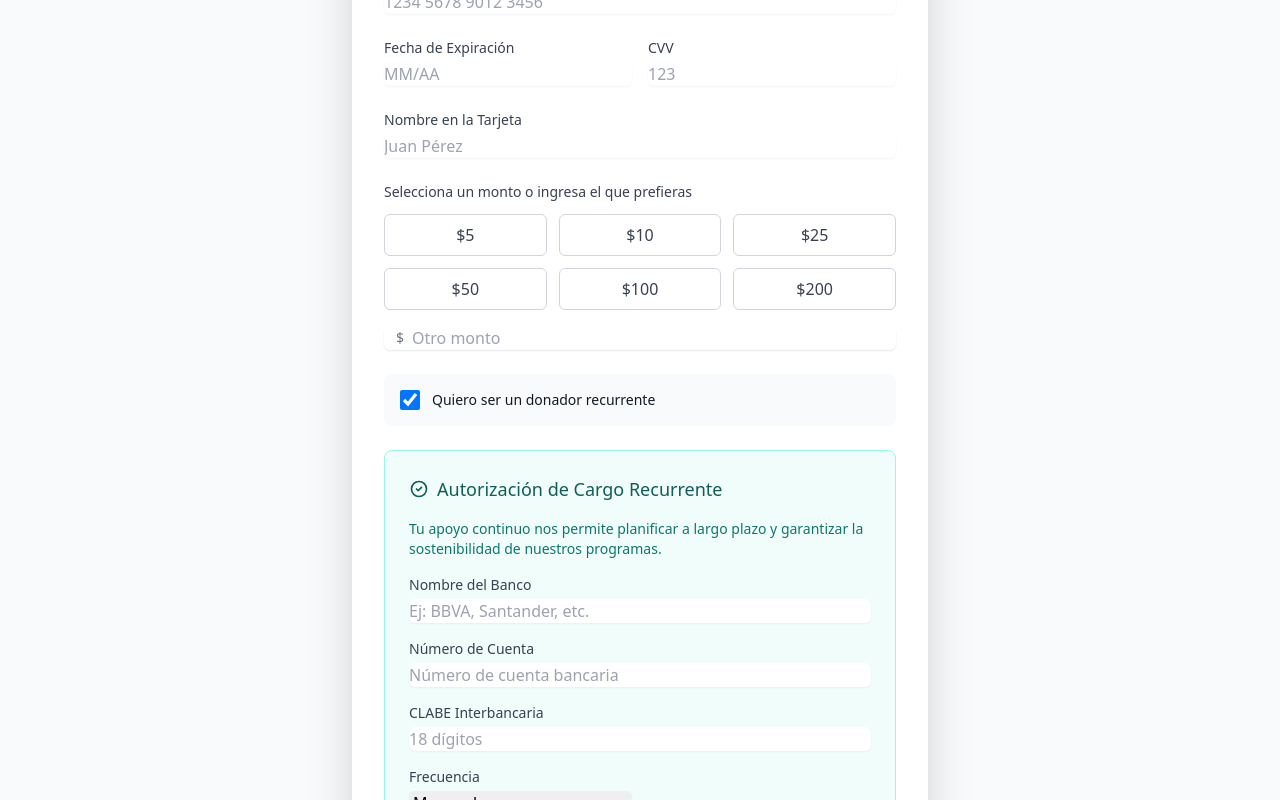
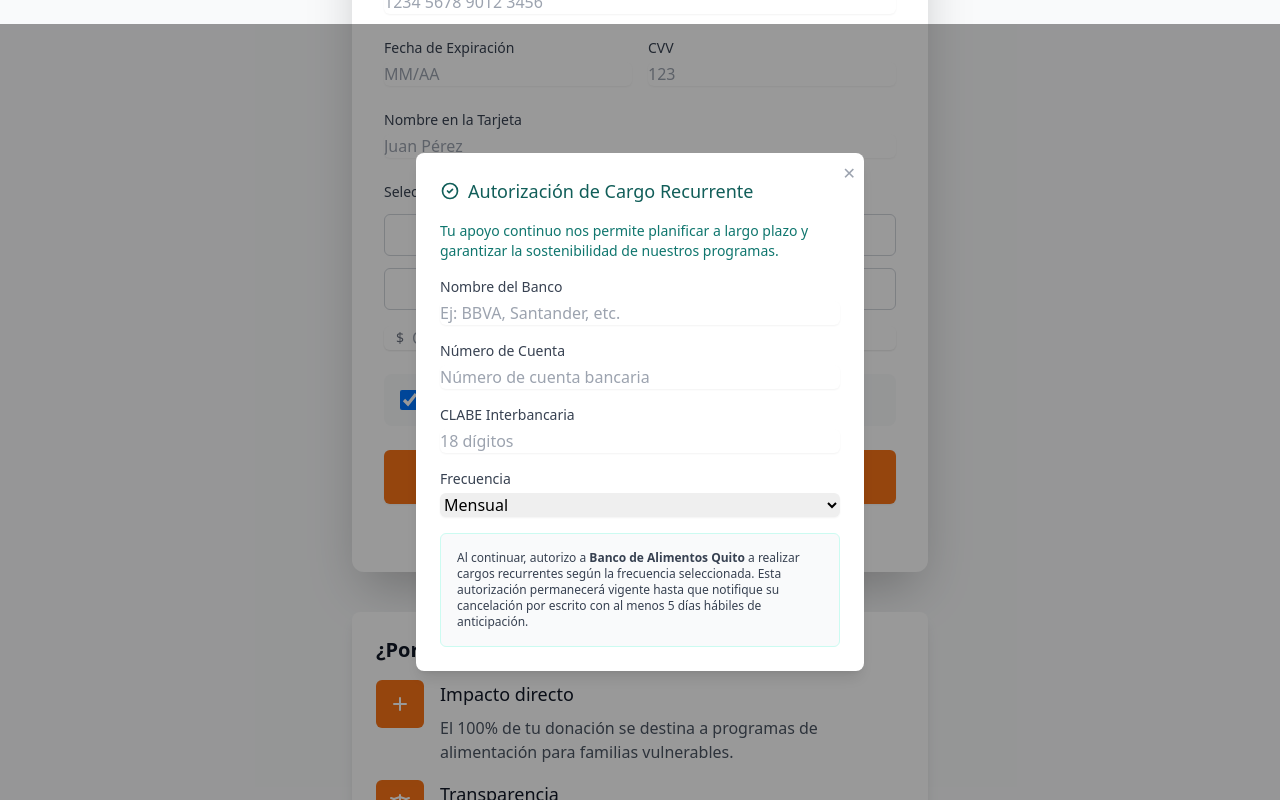
Before and after one commit to ejcondorf88/baq-home, a React (Vite) app: page /payment in a window 1280 px wide. Both pictures are taken after a click on the checkbox "Quiero ser un donador recurrente". Shown: the part 732-1532 px from the top of the page. Built offline with nearby package versions, Linux system fonts and the light colour scheme.

Commit message:
Agregación de mmodal flotante

```diff
--- a/package.json
+++ b/package.json
@@ -12,6 +12,7 @@
   "dependencies": {
     "@headlessui/react": "^2.2.3",
     "@paypal/react-paypal-js": "^8.8.3",
+    "jspdf": "^3.0.1",
     "primeflex": "^4.0.0",
     "primeicons": "^7.0.0",
     "primereact": "^10.9.5",
--- a/src/components/payment/RecurringDonation.tsx
+++ b/src/components/payment/RecurringDonation.tsx
@@ -1,4 +1,4 @@
-import React from 'react';
+import React from "react";
 
 interface RecurringDonationProps {
   isRecurring: boolean;
@@ -9,7 +9,9 @@
     clabe: string;
     frequency: string;
   };
-  handleChange: (e: React.ChangeEvent<HTMLInputElement | HTMLSelectElement>) => void;
+  handleChange: (
+    e: React.ChangeEvent<HTMLInputElement | HTMLSelectElement>
+  ) => void;
 }
 
 const RecurringDonation: React.FC<RecurringDonationProps> = ({
@@ -20,6 +22,7 @@
 }) => {
   return (
     <>
+      {/* Checkbox to trigger modal */}
       <div className="flex items-center p-4 bg-gray-50 rounded-lg">
         <input
           type="checkbox"
@@ -28,13 +31,25 @@
           onChange={(e) => setIsRecurring(e.target.checked)}
           className="h-5 w-5 text-teal-600 focus:ring-teal-500 border-gray-300 rounded"
         />
-        <label htmlFor="recurring" className="ml-3 block text-sm font-medium text-gray-900">
+        <label
+          htmlFor="recurring"
+          className="ml-3 block text-sm font-medium text-gray-900"
+        >
           Quiero ser un donador recurrente
         </label>
       </div>
 
+      {/* Modal */}
       {isRecurring && (
-        <div className="border border-teal-200 rounded-lg p-6 bg-teal-50">
+        <div className="fixed inset-0 z-50 flex items-center justify-center bg-black bg-opacity-40">
+          <div className="bg-white rounded-lg shadow-lg w-full max-w-md p-6 relative">
+            <button
+              className="absolute top-2 right-2 text-gray-400 hover:text-gray-600"
+              onClick={() => setIsRecurring(false)}
+            >
+              ✕
+            </button>
+
             <h3 className="text-lg font-medium text-teal-800 mb-4 flex items-center">
               <svg
                 className="w-5 h-5 mr-2"
@@ -54,13 +69,16 @@
             </h3>
 
             <p className="text-sm text-teal-700 mb-4">
-            Tu apoyo continuo nos permite planificar a largo plazo y garantizar la
-            sostenibilidad de nuestros programas.
+              Tu apoyo continuo nos permite planificar a largo plazo y
+              garantizar la sostenibilidad de nuestros programas.
             </p>
 
             <div className="space-y-4">
               <div>
-              <label htmlFor="bankName" className="block text-sm font-medium text-gray-700">
+                <label
+                  htmlFor="bankName"
+                  className="block text-sm font-medium text-gray-700"
+                >
                   Nombre del Banco
                 </label>
                 <input
@@ -74,7 +92,10 @@
               </div>
 
               <div>
-              <label htmlFor="accountNumber" className="block text-sm font-medium text-gray-700">
+                <label
+                  htmlFor="accountNumber"
+                  className="block text-sm font-medium text-gray-700"
+                >
                   Número de Cuenta
                 </label>
                 <input
@@ -88,7 +109,10 @@
               </div>
 
               <div>
-              <label htmlFor="clabe" className="block text-sm font-medium text-gray-700">
+                <label
+                  htmlFor="clabe"
+                  className="block text-sm font-medium text-gray-700"
+                >
                   CLABE Interbancaria
                 </label>
                 <input
@@ -101,9 +125,11 @@
                 />
               </div>
 
-            <div className="grid grid-cols-2 gap-4">
               <div>
-                <label htmlFor="frequency" className="block text-sm font-medium text-gray-700">
+                <label
+                  htmlFor="frequency"
+                  className="block text-sm font-medium text-gray-700"
+                >
                   Frecuencia
                 </label>
                 <select
@@ -117,15 +143,17 @@
                   <option value="yearly">Anual</option>
                 </select>
               </div>
+
+              <div className="bg-gray-50 p-4 rounded-md border border-teal-100">
+                <p className="text-xs text-gray-700">
+                  Al continuar, autorizo a{" "}
+                  <strong>Banco de Alimentos Quito</strong> a realizar cargos
+                  recurrentes según la frecuencia seleccionada. Esta
+                  autorización permanecerá vigente hasta que notifique su
+                  cancelación por escrito con al menos 5 días hábiles de
+                  anticipación.
+                </p>
               </div>
-
-            <div className="bg-white p-4 rounded-md border border-teal-100 mt-2">
-              <p className="text-xs text-gray-700">
-                Al continuar, autorizo a <strong>Banco de Alimentos Quito</strong> a
-                realizar cargos recurrentes según la frecuencia seleccionada. Esta
-                autorización permanecerá vigente hasta que notifique su cancelación
-                por escrito con al menos 5 días hábiles de anticipación.
-              </p>
             </div>
           </div>
         </div>
```
Also changed, not shown: 1 other file (tests, documents, lock files or other folders). Lines whose indentation alone changed are shown as unchanged.
